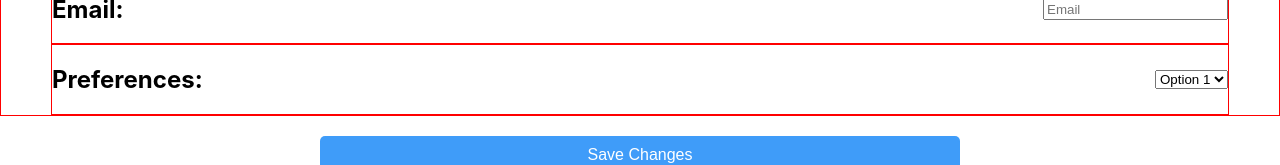
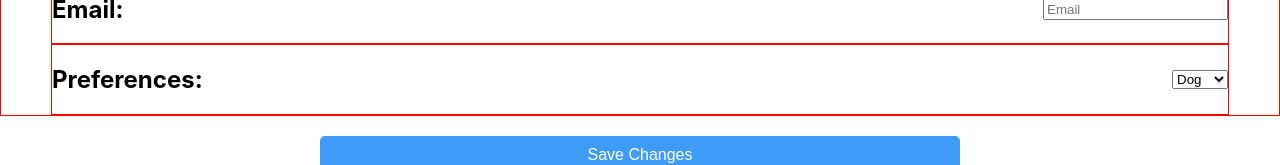
Before and after one commit to agiledev-students-spring2024/4-final-project-esports-tracker, a React (Create React App) app in the folder front-end/: page /editProfile in a window 1280 px wide. Shown: the part 554-719 px from the top of the page. Built offline with nearby package versions, Linux system fonts and the light colour scheme.

Commit message:
before class

```diff
--- a/front-end/src/pages/Profile/EditProfile.js
+++ b/front-end/src/pages/Profile/EditProfile.js
@@ -63,10 +63,11 @@ const EditProfile = () => {
     <div className = 'inputItem'>
         <h2>Preferences: </h2>
         <select name="preferences" id="preferences">
-            <option value="1">Option 1</option>
-            <option value="2">Option 2</option>
-            <option value="3">Option 3</option>
-            <option value="4">Option 4</option>
+            <option value="1">Dog</option>
+            <option value="2">Cat</option>
+            <option value="3">Bird</option>
+            <option value="4">Other</option>
+            <option value="5">Any</option>
         </select>
     </div>
 
```
